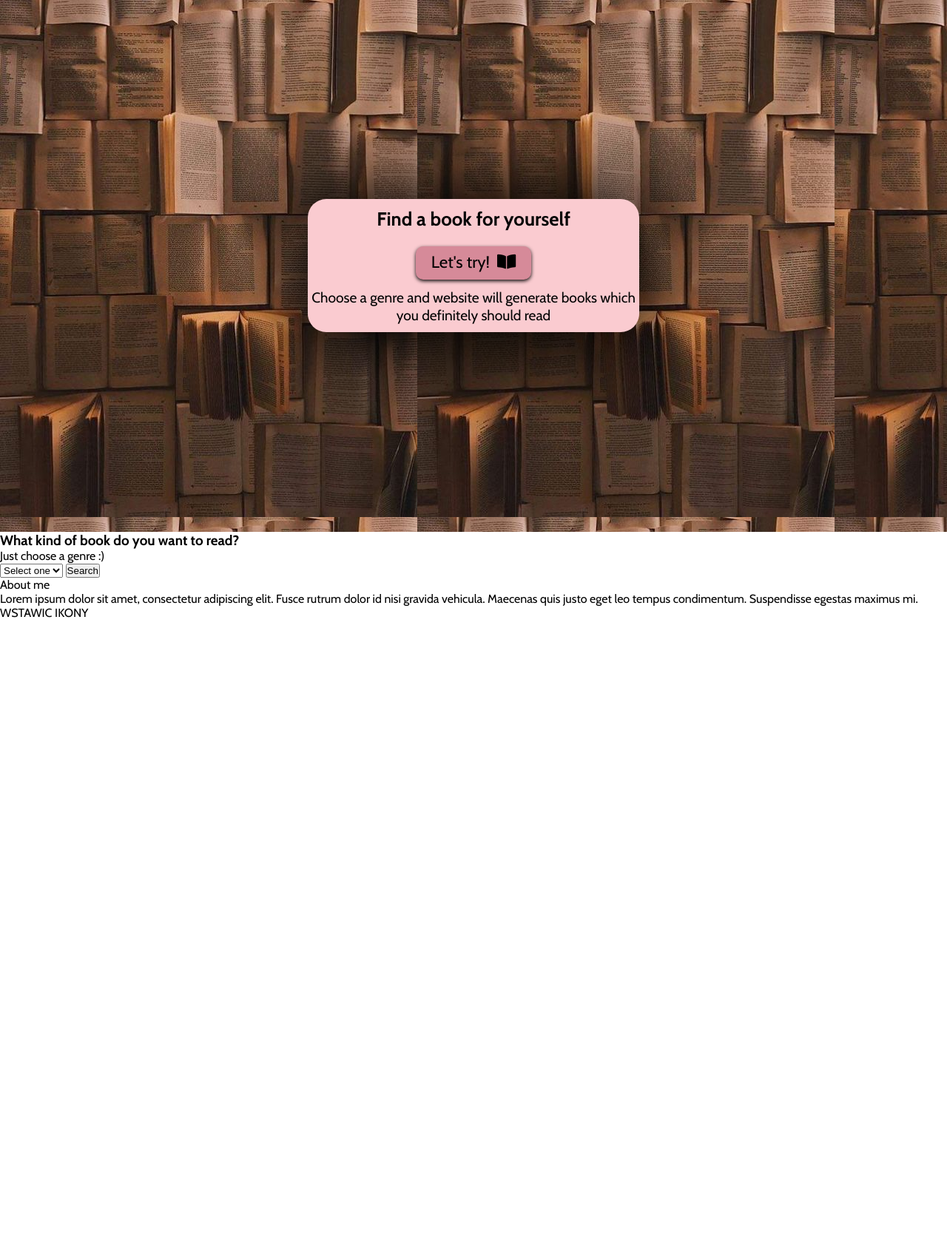
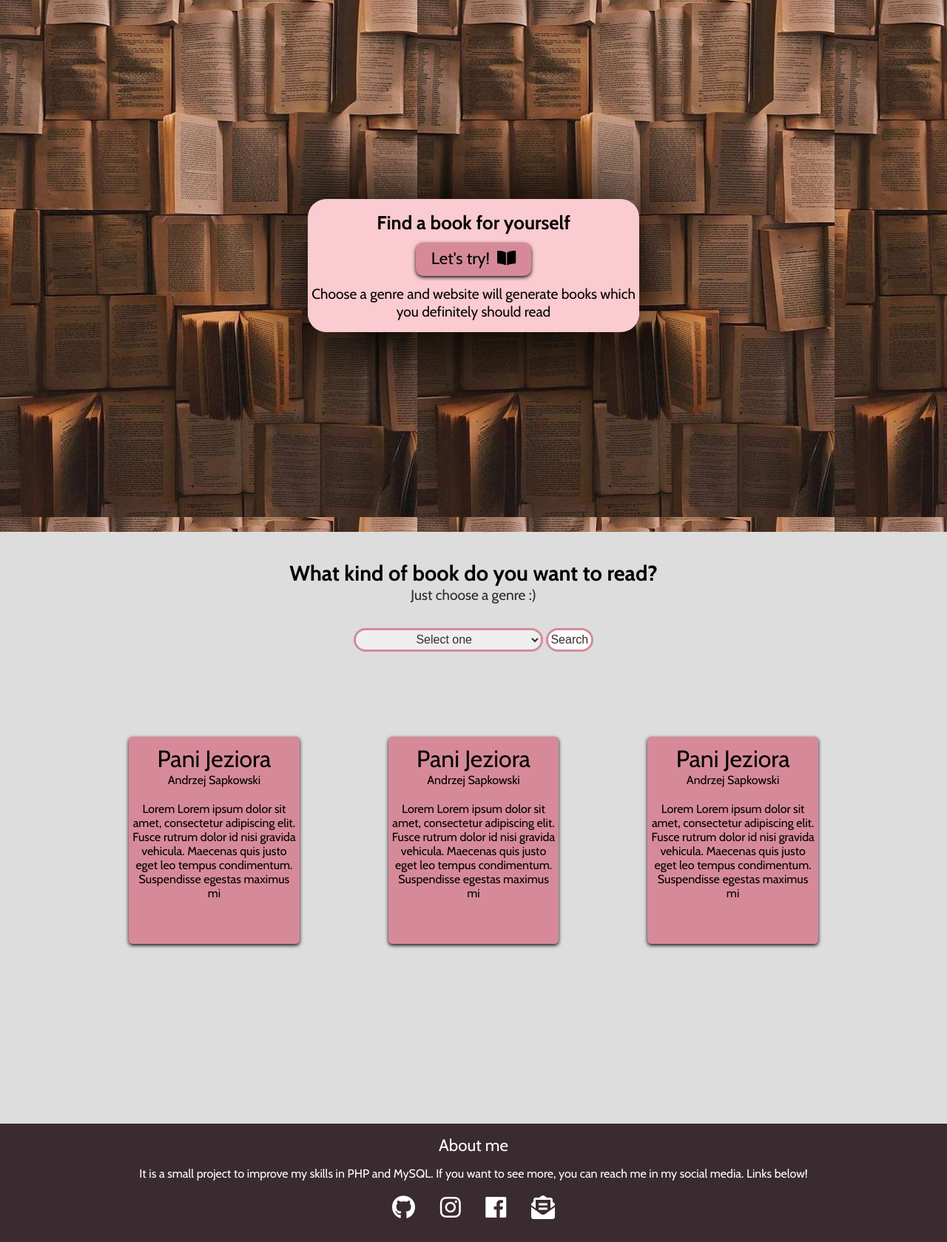
Before and after one commit to ogrod0707/book-finder, a PHP site: page / in a window 1280 px wide. Shown: the part 81-1760 px from the top of the page at 74% size. Before the commit the page ends 916 px from the top, so only its background shows below. Run offline with PHP 8.4, Linux system fonts and the light colour scheme.

Commit message:
just need php script

```diff
--- a/index.php
+++ b/index.php
@@ -22,7 +22,7 @@
         </nav>
     </section>
     <section class="welcome-section">
-        <!-- img -->
+
         <div class="welcome-text">
             <h2>Find a book for yourself </h2>
             <a href="#bookfinder" class="btn-bookfinder">Let's try!&nbsp; <i class="fas fa-book-open book"></i></a>
@@ -34,7 +34,7 @@
     <article id="bookfinder">
 
        <h3>What kind of book do you want to read?</h3>
-        <p>Just choose a genre :)</p>
+        <p class="text-bookfinder">Just choose a genre :)</p>
 
         <form action="index.php" method="POST">
 
@@ -47,7 +47,25 @@
             </select>
             <input type="submit" value="Search">
         </form>
+        <div class="books">
 
+
+        <div class="proper-book">
+            <p class="book-name">Pani Jeziora</p>
+            <p class="book-author">Andrzej Sapkowski</p>
+            <p class="short-desc">Lorem Lorem ipsum dolor sit amet, consectetur adipiscing elit. Fusce rutrum dolor id nisi gravida vehicula. Maecenas quis justo eget leo tempus condimentum. Suspendisse egestas maximus mi</p>
+        </div>
+        <div class="proper-book">
+            <p class="book-name">Pani Jeziora</p>
+            <p class="book-author">Andrzej Sapkowski</p>
+            <p class="short-desc">Lorem Lorem ipsum dolor sit amet, consectetur adipiscing elit. Fusce rutrum dolor id nisi gravida vehicula. Maecenas quis justo eget leo tempus condimentum. Suspendisse egestas maximus mi</p>
+        </div>
+        <div class="proper-book">
+            <p class="book-name">Pani Jeziora</p>
+            <p class="book-author">Andrzej Sapkowski</p>
+            <p class="short-desc">Lorem Lorem ipsum dolor sit amet, consectetur adipiscing elit. Fusce rutrum dolor id nisi gravida vehicula. Maecenas quis justo eget leo tempus condimentum. Suspendisse egestas maximus mi</p>
+        </div>
+    </div>
     </article>
 
     <section class="feedback">
@@ -58,9 +76,18 @@
 
 
     <footer>
-        About me
-        <p>Lorem ipsum dolor sit amet, consectetur adipiscing elit. Fusce rutrum dolor id nisi gravida vehicula. Maecenas quis justo eget leo tempus condimentum. Suspendisse egestas maximus mi. </p>
-        WSTAWIC IKONY
+        <div class="footer-info">
+        <p class="about-me">About me</p>
+        <p class="footer desc">It is a small project to improve my skills in PHP and MySQL. If you want to see more, you can reach me in my social media. Links below! </p>
+        <div class="socials">
+        <i class="fab fa-github icon"></i>
+        <i class="fab fa-instagram icon"></i>
+        <i class="fab fa-facebook icon"></i>
+        <i class="fas fa-envelope-open-text icon"></i>
+        </div>
+
+        </div>
+
 
     </footer>
 
--- a/style.css
+++ b/style.css
@@ -11,6 +11,7 @@
 }
 body{
     font-family: 'Cabin', sans-serif;
+
 }
 .menu {
 
@@ -50,7 +51,7 @@ body{
     cursor: pointer;
  }
  nav li:hover{
-     font-weight: 700;
+
      text-decoration: underline;
      transition: 0.2s;
 
@@ -86,7 +87,7 @@ body{
  }
  .welcome-text h2{
      font-size: 1.6em;
-     margin-bottom: 10px;
+
  }
  .welcome-text p{
      font-size: 1.2em;
@@ -116,3 +117,110 @@ body{
     background: #3a2b30;
     transition: 0.2s;
 }
+
+article{
+    background-color: rgb(221, 221, 221);
+    height: 100vh;
+    display: flex;
+    align-items: center;
+    flex-direction: column;
+    color: rgb(0, 0, 0);
+}
+
+article h3{
+    font-size: 1.8em;
+    margin-top: 3%;
+}
+.text-bookfinder{
+    font-size: 1.2em;
+    color: rgb(44, 42, 42);
+    margin-top: 5;
+}
+
+select{
+    width: 20vw;
+    height: 4vh;
+    text-align: center;
+    margin-top: 10%;
+    outline: none;
+    border: none;
+    border-radius: 20px;
+    border: 3px solid var(--light-pink);
+    font-size: 1em;
+    color: var(--dark-vi);
+}
+article input{
+    outline: none;
+    border: 3px solid var(--light-pink);
+    background-color: white;
+    border-radius: 20px;
+    width: 5vw;
+    font-size: 1em;
+    height: 4vh;
+    cursor: pointer;
+    color: var(--dark-vi);
+}
+article input:hover{
+    background-color: var(--light-pink);
+
+    color: white;
+}
+.books{
+    display: flex;
+    justify-content: space-evenly;
+
+   width: 90vw;
+    flex-wrap: wrap;
+}
+.proper-book{
+    flex-wrap: wrap;
+    margin: 10% 10px;
+    padding: 10px 5px;
+    text-align: center;
+    width: 18vw;
+    height: 35vh;
+    -webkit-box-shadow: 0px 2px 5px 0px rgba(0,0,0,0.95);
+     -moz-box-shadow: 0px 2px 5px 0px rgba(0,0,0,0.95);
+     box-shadow: 0px 2px 5px 0px rgba(0,0,0,0.95);
+    border-radius: 5px;
+    background-color: var(--light-pink);
+}
+.proper-book:hover{
+    -webkit-box-shadow: 0px 6px 22px 5px rgba(115,115,115,1);
+    -moz-box-shadow: 0px 6px 22px 5px rgba(115,115,115,1);
+    box-shadow: 0px 6px 22px 5px rgba(115,115,115,1);
+}
+.book-name{
+    font-size: 2em;
+}
+.short-desc{
+    margin-top: 20px;
+}
+
+
+footer{
+    background-color: var(--dark-vi);
+
+    height: 20vh;
+    color: white;
+}
+.footer-info{
+    display: flex;
+    align-items: center;
+    flex-direction: column;
+
+}
+.about-me{
+    font-size: 1.4em;
+    margin: 15px 0px;
+}
+.icon{
+    padding: 20px 15px;
+    cursor: pointer;
+    font-size: 2em;
+
+}
+.icon a{
+    background-color: white;
+    color: white;
+}
```
